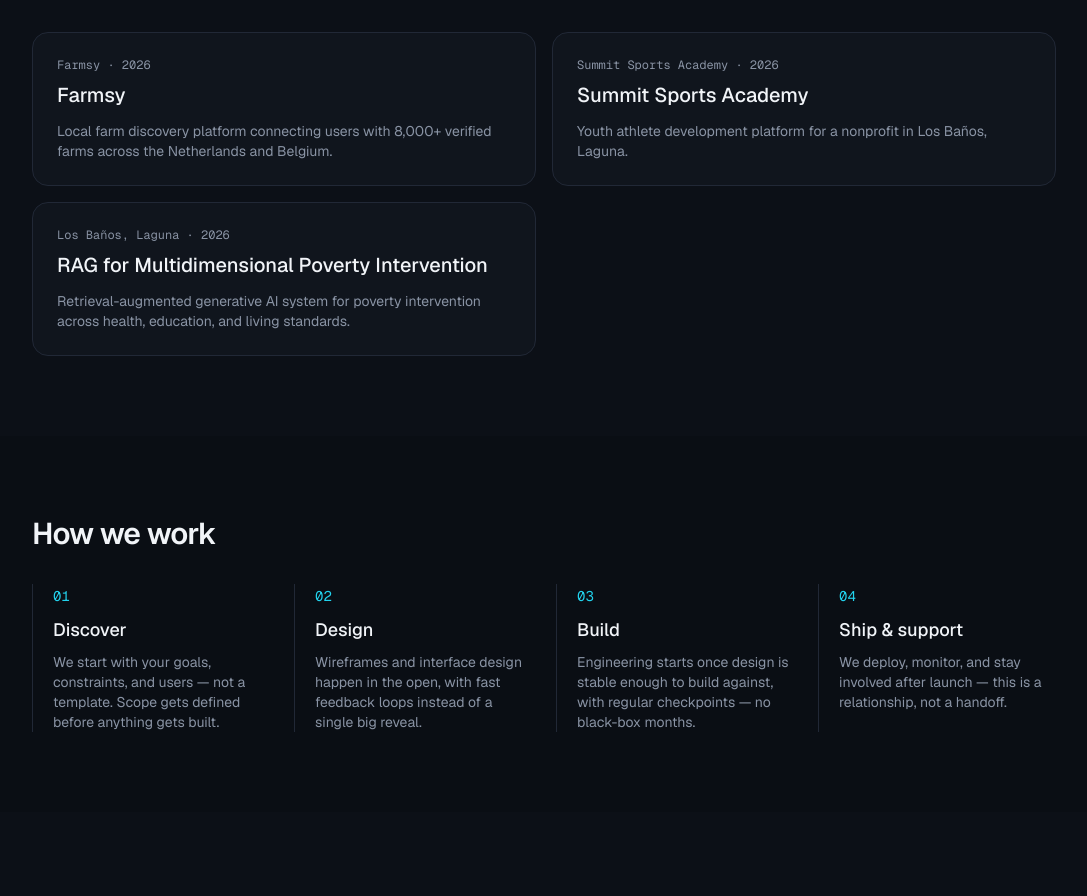
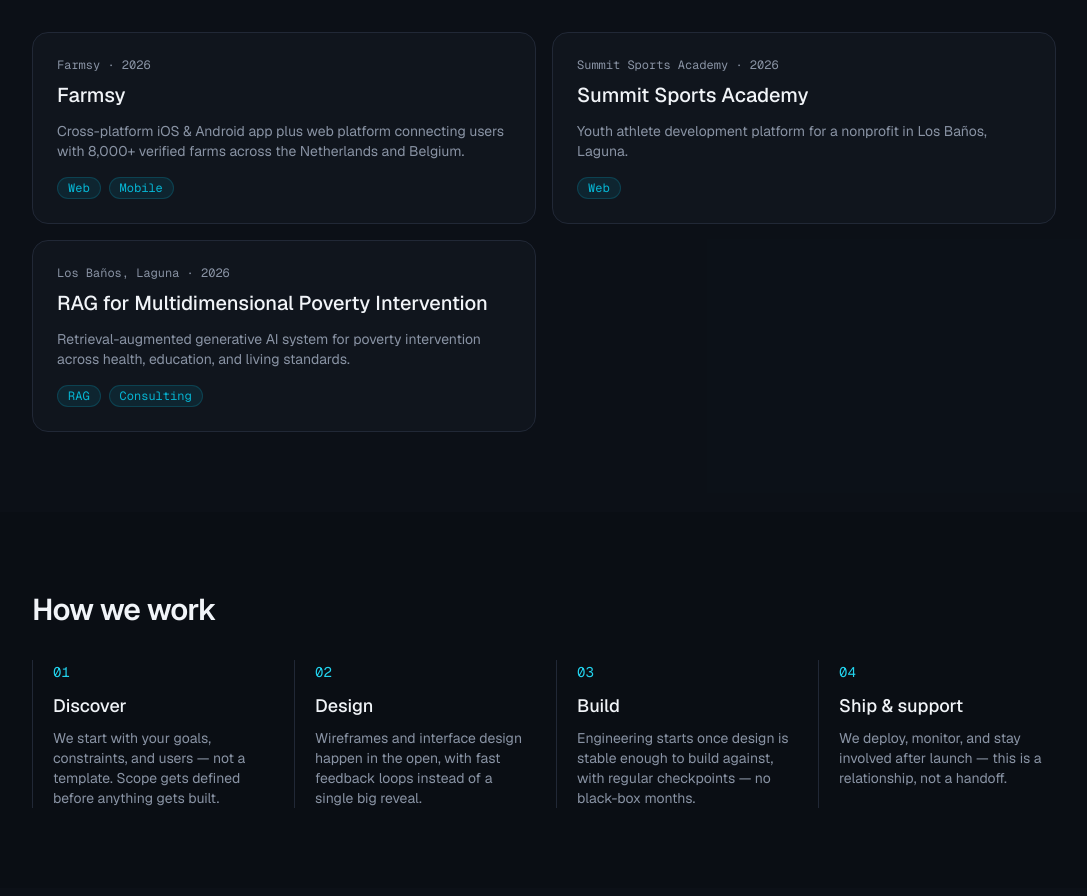
Before and after one commit to vinsu-hub/Varix, a Next.js app: page / in a window 1280 px wide. Shown: the part 1540-2436 px from the top of the page, without its empty margins (56-1143 px from the left). Built offline with nearby package versions, Linux system fonts and the light colour scheme; no server answers.

Commit message:
feat: highlight cross-platform mobile dev on Farmsy + add service tags to project cards

```diff
--- a/src/components/home/FeaturedWork.tsx
+++ b/src/components/home/FeaturedWork.tsx
@@ -2,6 +2,16 @@
 import { Section } from "@/components/layout/Section";
 import { Card } from "@/components/ui/Card";
 import { projects } from "@/lib/data/projects";
+
+
+const serviceTagLabels: Record<string, string> = {
+  "web-development": "Web",
+  "mobile-app-development": "Mobile",
+  "ai-automation": "AI",
+  "rag-document-intelligence": "RAG",
+  "custom-embedded-systems": "Embedded",
+  "architecture-consulting": "Consulting",
+};
 
 export function FeaturedWork() {
   const featured = projects.filter((project) => project.featured);
@@ -28,6 +38,16 @@
                 {project.title}
               </h3>
               <p className="text-muted mt-3 text-sm">{project.summary}</p>
+              <div className="mt-4 flex flex-wrap gap-2">
+                {project.services.map((slug) => (
+                  <span
+                    key={slug}
+                    className="bg-brand/10 text-brand border-brand/20 rounded-full border px-2.5 py-0.5 font-mono text-xs"
+                  >
+                    {serviceTagLabels[slug] || slug}
+                  </span>
+                ))}
+              </div>
             </Card>
           </Link>
         ))}
--- a/src/components/work/ProjectCard.tsx
+++ b/src/components/work/ProjectCard.tsx
@@ -1,6 +1,15 @@
 import Link from "next/link";
 import { Card } from "@/components/ui/Card";
 import type { Project } from "@/types";
+
+const serviceTagLabels: Record<string, string> = {
+  "web-development": "Web",
+  "mobile-app-development": "Mobile",
+  "ai-automation": "AI",
+  "rag-document-intelligence": "RAG",
+  "custom-embedded-systems": "Embedded",
+  "architecture-consulting": "Consulting",
+};
 
 export function ProjectCard({ project }: { project: Project }) {
   return (
@@ -11,6 +20,16 @@
         </p>
         <h3 className="text-foreground mt-2 text-xl font-medium">{project.title}</h3>
         <p className="text-muted mt-3 text-sm">{project.summary}</p>
+        <div className="mt-4 flex flex-wrap gap-2">
+          {project.services.map((slug) => (
+            <span
+              key={slug}
+              className="bg-brand/10 text-brand border-brand/20 rounded-full border px-2.5 py-0.5 font-mono text-xs"
+            >
+              {serviceTagLabels[slug] || slug}
+            </span>
+          ))}
+        </div>
       </Card>
     </Link>
   );
--- a/src/lib/data/projects.ts
+++ b/src/lib/data/projects.ts
@@ -6,9 +6,9 @@
     title: "Farmsy",
     client: "Farmsy",
     summary:
-      "Local farm discovery platform connecting users with 8,000+ verified farms across the Netherlands and Belgium.",
+      "Cross-platform iOS & Android app plus web platform connecting users with 8,000+ verified farms across the Netherlands and Belgium.",
     description:
-      "Full end-to-end product build: web platform plus native iOS and Android apps. Farmsy connects users with 8,000+ verified farms across the Netherlands and Belgium — farm shops, organic producers, and pick-your-own locations — with map-based discovery, verified/SKAL-certified organic listings, and direct farm contact details. Includes a subscription model (yearly and lifetime tiers) and is live on Google Play, with iOS in progress.",
+      "Full end-to-end product build: web platform plus native iOS and Android apps built with cross-platform mobile development. Farmsy connects users with 8,000+ verified farms across the Netherlands and Belgium — farm shops, organic producers, and pick-your-own locations — with map-based discovery, verified/SKAL-certified organic listings, and direct farm contact details. Includes a subscription model (yearly and lifetime tiers) and is live on Google Play, with iOS in progress.",
     services: ["web-development", "mobile-app-development"],
     year: "2026",
     featured: true,
```
